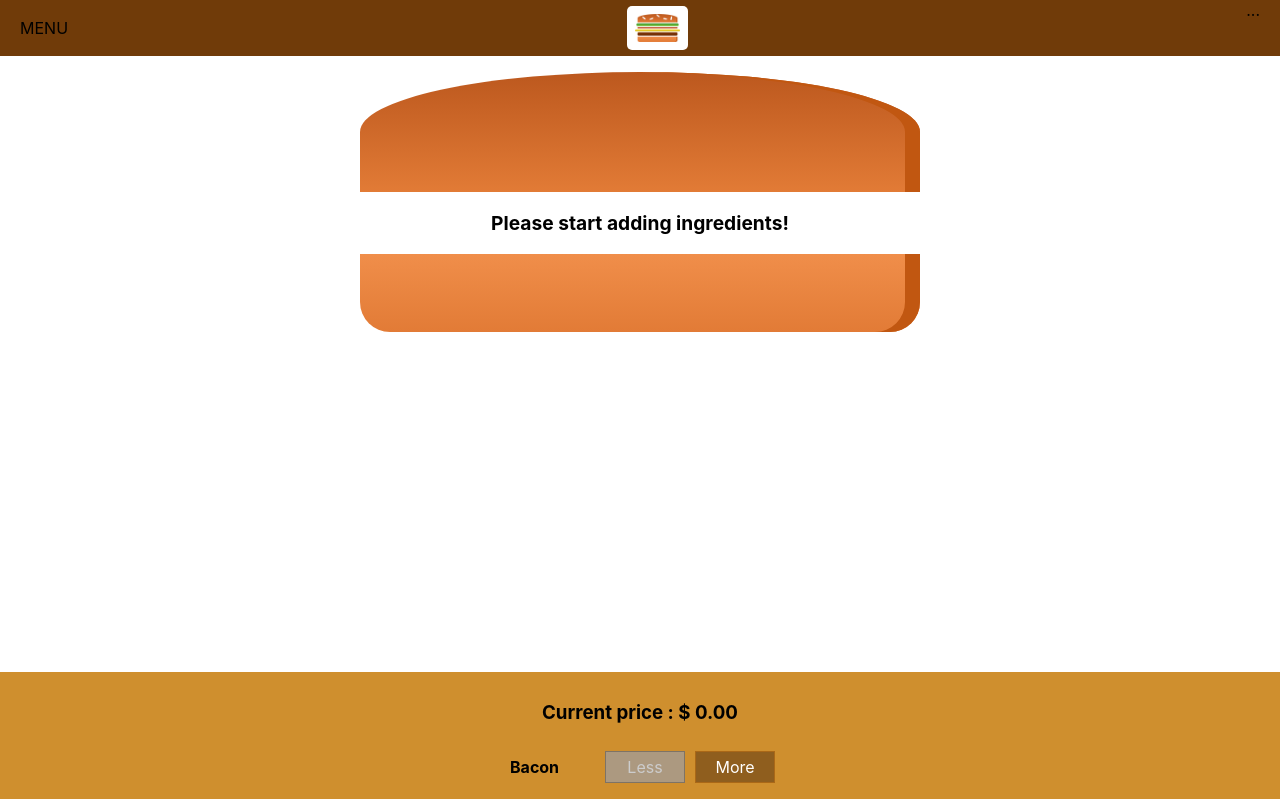
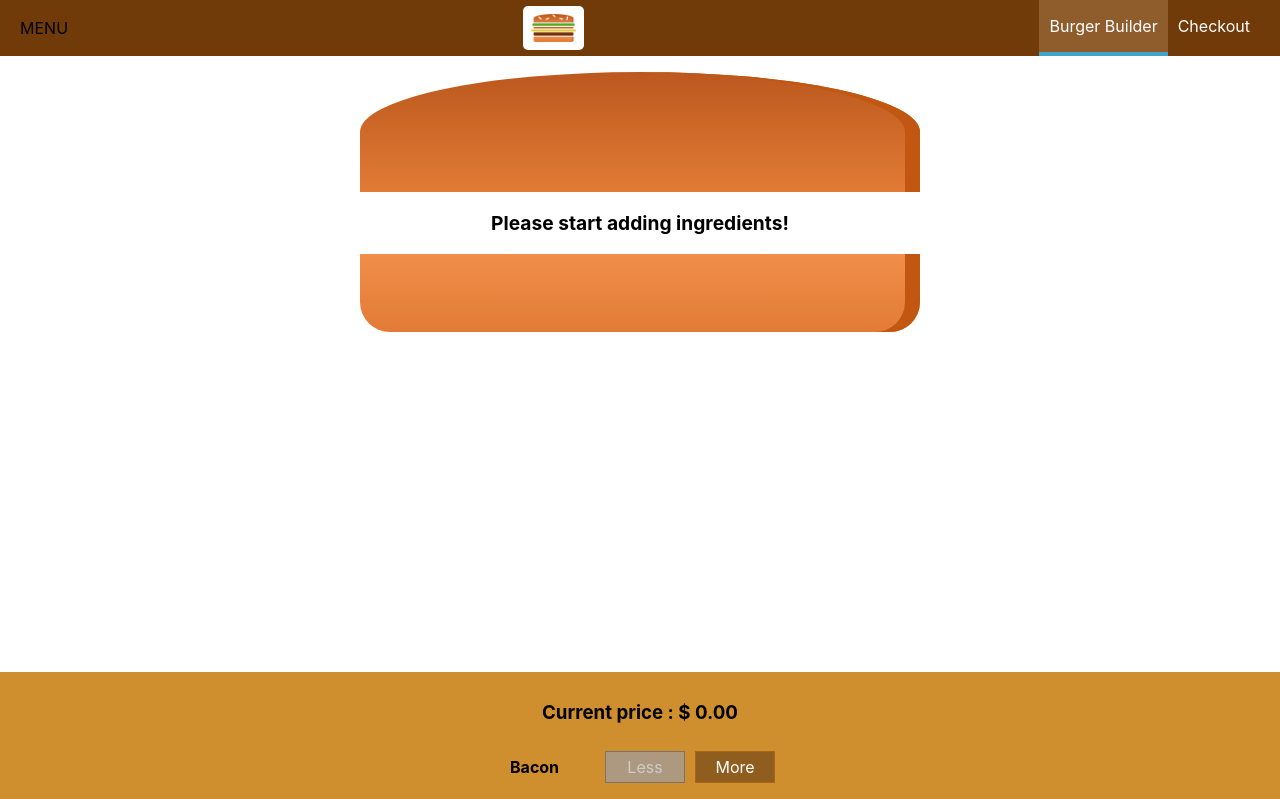
Before and after one commit to Bergario/React-App-Burger-Builder, a React (Create React App) app: page / in a window 1280 px wide. Shown: the top 799 px of the page. Built offline with nearby package versions, Linux system fonts and the light colour scheme.

Commit message:
Adding Reusable Navigation Items

```diff
--- /dev/null
+++ b/src/components/Navigation/NavigationItems/NavigationItem/NavigationItem.js
@@ -0,0 +1,14 @@
+import React from "react";
+import classes from "./NavigationItem.module.css";
+
+const NavigationItem = (props) => {
+  return (
+    <li className={classes.NavigationItem}>
+      <a href={props.link} className={props.active ? classes.active : null}>
+        {props.children}
+      </a>
+    </li>
+  );
+};
+
+export default NavigationItem;
--- /dev/null
+++ b/src/components/Navigation/NavigationItems/NavigationItem/NavigationItem.module.css
@@ -0,0 +1,25 @@
+.NavigationItem{
+    margin: 0;
+    box-sizing: border-box;
+    display: flex;
+    height: 100%;
+    align-items: center;
+}
+
+.NavigationItem a{
+    color: white;
+    text-decoration: none;
+    height: 100%;
+    padding: 16px 10px;
+    border-bottom: 4px solid transparent;
+    box-sizing: border-box;
+    display: block;
+}
+
+.NavigationItem a:hover,
+.NavigationItem a:active,
+.NavigationItem a.active{
+    background-color: #8F5C2C;
+    border-bottom: 4px solid #40A4C8;
+    color: white;
+}
--- /dev/null
+++ b/src/components/Navigation/NavigationItems/NavigationItems.js
@@ -0,0 +1,16 @@
+import React from "react";
+import classes from "./NavigationItems.module.css";
+import NavigationItem from "./NavigationItem/NavigationItem";
+
+const NavigationItems = () => {
+  return (
+    <ul className={classes.NavigationItems}>
+      <NavigationItem link="/" active="true">
+        Burger Builder
+      </NavigationItem>
+      <NavigationItem link="/">Checkout</NavigationItem>
+    </ul>
+  );
+};
+
+export default NavigationItems;
--- /dev/null
+++ b/src/components/Navigation/NavigationItems/NavigationItems.module.css
@@ -0,0 +1,8 @@
+.NavigationItems{
+    margin: 0;
+    padding: 0;
+    list-style: none;
+    display: flex;
+    align-items: center;
+    height: 100%;
+}
--- a/src/components/Navigation/Toolbar/Toolbar.js
+++ b/src/components/Navigation/Toolbar/Toolbar.js
@@ -1,13 +1,16 @@
 import React from "react";
 import classes from "./Toolbar.module.css";
 import Logo from "../../logo/Logo";
+import NavigationItems from "../NavigationItems/NavigationItems";
 
 const Toolbar = () => {
   return (
     <header className={classes.Toolbar}>
       <div>MENU</div>
       <Logo />
-      <nav>...</nav>
+      <nav>
+        <NavigationItems />
+      </nav>
     </header>
   );
 };
```
